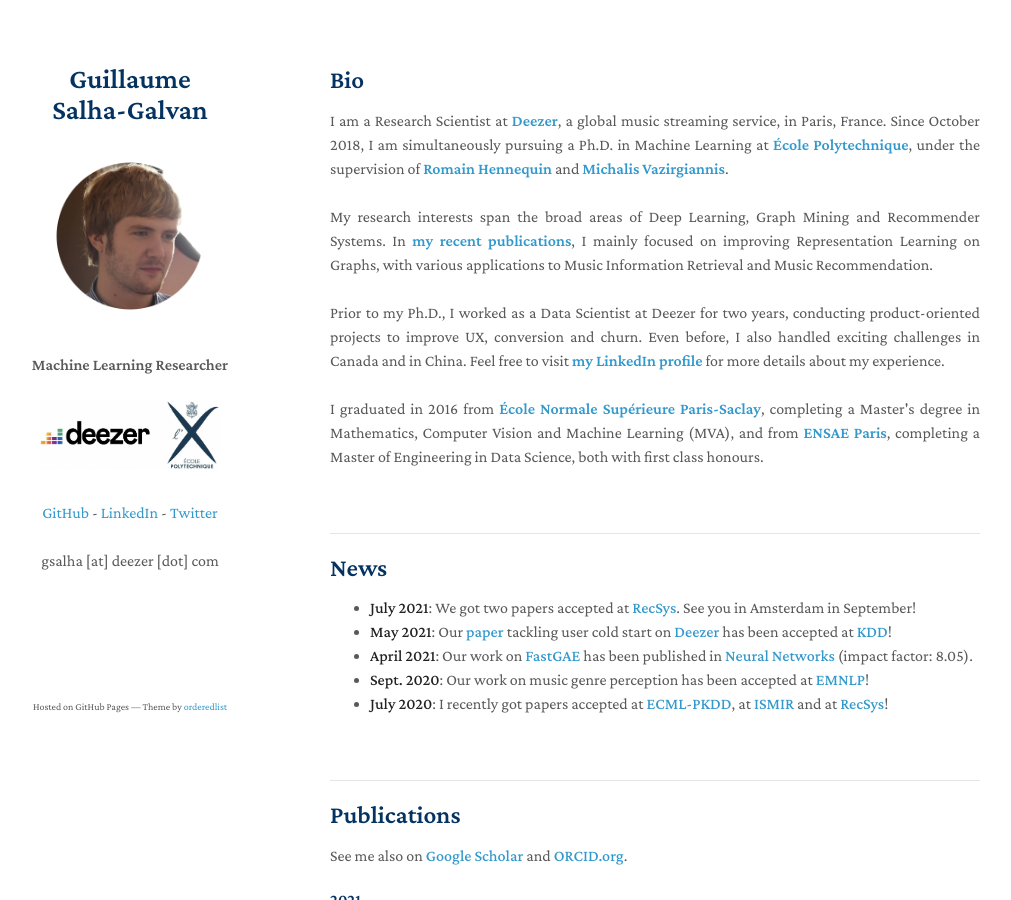
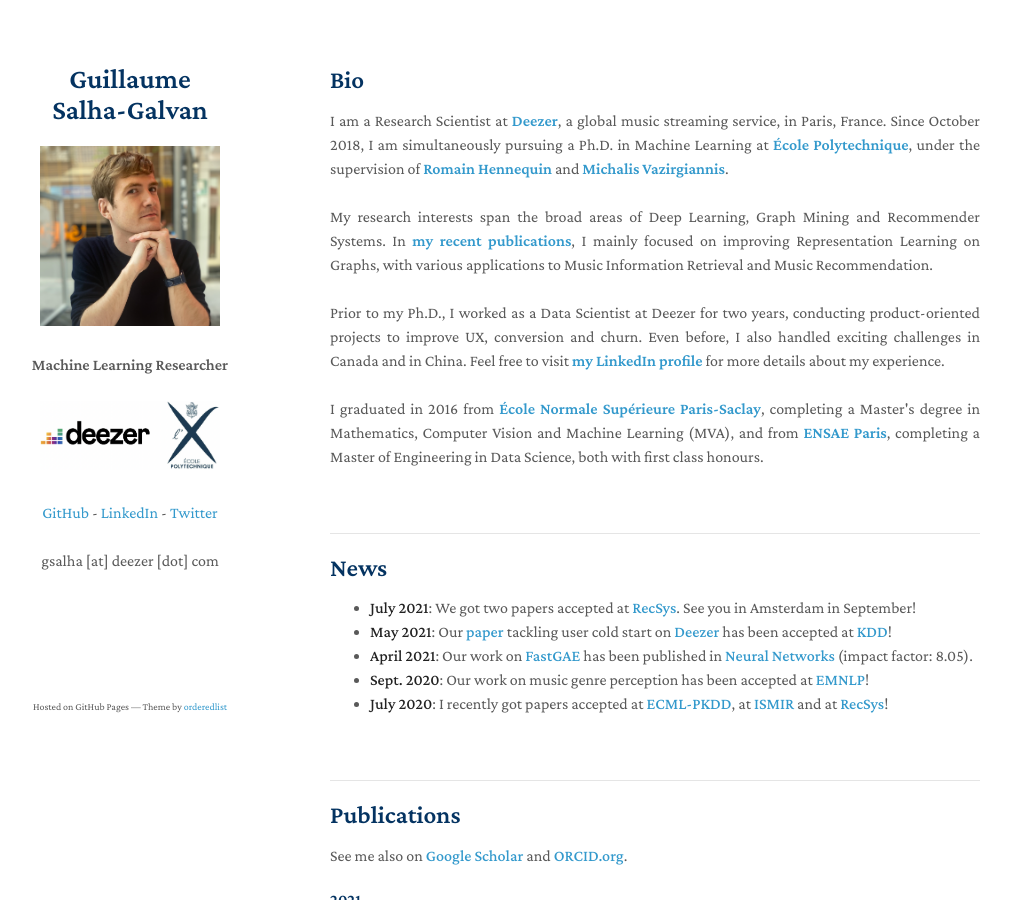
Before and after one commit to GuillaumeSalhaGalvan/GuillaumeSalhaGalvan.github.io, a Jekyll site: the page built from index.md, in a window 1280 px wide and 900 px high. Shown: the whole window, without its empty margins (140-1151 px from the left). Built offline with Jekyll 4.4.1, drawn with Linux system fonts in a browser that asks for light colours; our own code applies the rules of GitHub Pages for plain Markdown files; a script that is not in the unit is left out.

Commit message:
Update _config.yml

```diff
--- a/_config.yml
+++ b/_config.yml
@@ -1,6 +1,6 @@
 title: <p style="text-align:center">Guillaume <br> Salha-Galvan</p>
 
-logo: "https://github.com/GuillaumeSalhaGalvan/GuillaumeSalhaGalvan.github.io/blob/master/gs.png?raw=true"
+logo: "https://github.com/GuillaumeSalhaGalvan/GuillaumeSalhaGalvan.github.io/blob/master/salhagalvan.png?raw=true"
 logo2: "https://github.com/GuillaumeSalhaGalvan/GuillaumeSalhaGalvan.github.io/blob/master/logoxdeezer2.png?raw=true"
 
 author: Guillaume Salha-Galvan
```
